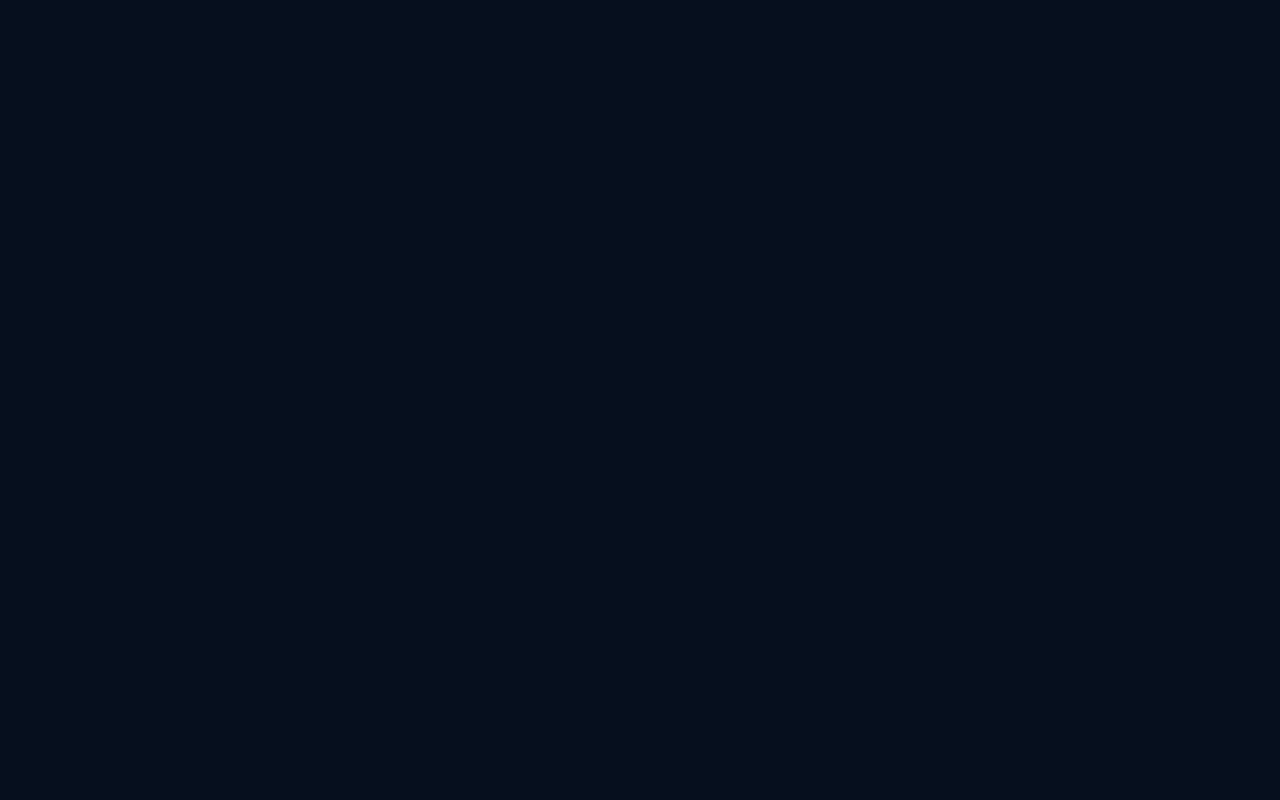
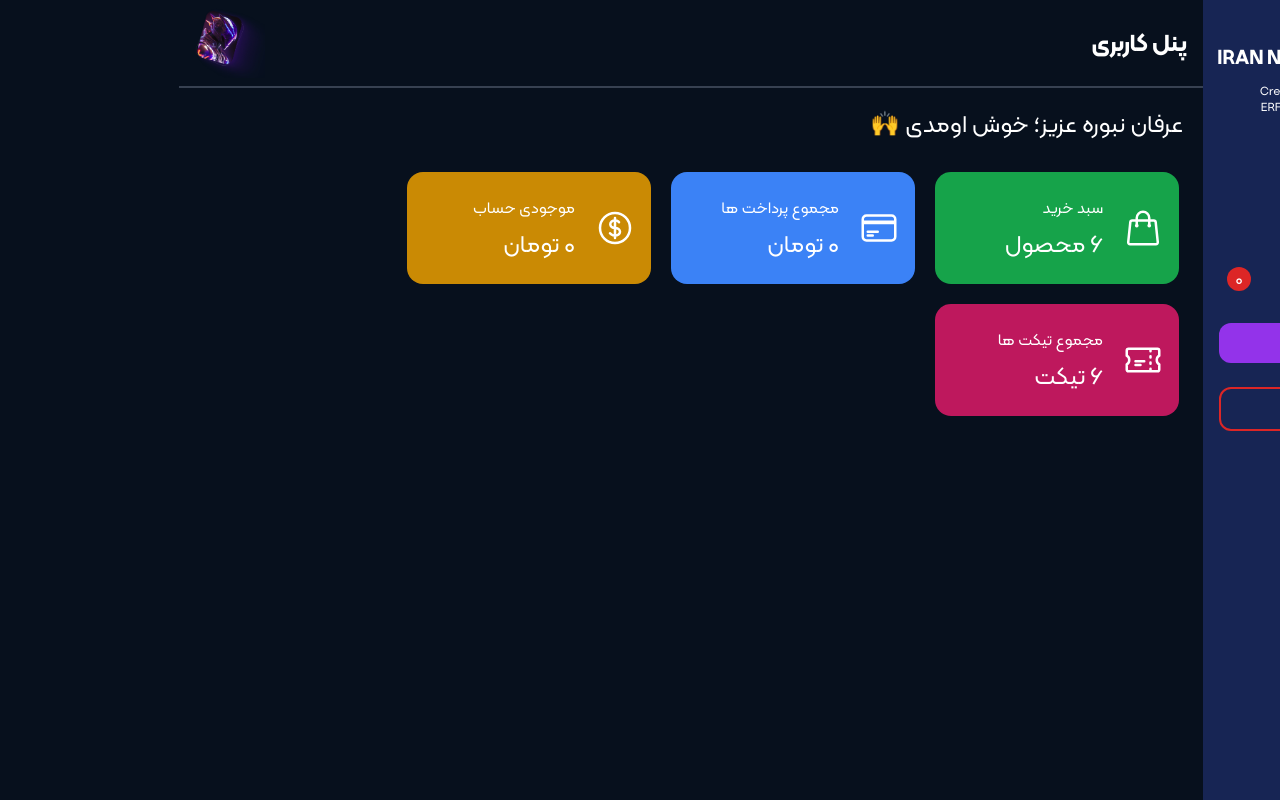
Before and after one commit to ERFAN7255/NFT, a Next.js app: page /my-account in a window 1280 px wide. Before the commit this address had no page. Built offline with nearby package versions, Linux system fonts and the light colour scheme.

Commit message:
create and design page my-account

```diff
--- a/src/app/my-account/page.js
+++ b/src/app/my-account/page.js
@@ -2,9 +2,98 @@
 import React from "react";
 
 function page() {
-  redirect("/user-panel/UserDetails");
-
-  return <div>Hello baby :)</div>;
+  return (
+    <div className="w-full p-6 flex flex-col lg:flex-row lg:flex-wrap gap-5">
+      <div className="xl:w-1/4 bg-green-600 flex justify-start items-center gap-5 py-6 px-4 rounded-2xl">
+        <div className="icon">
+          <svg
+            xmlns="http://www.w3.org/2000/svg"
+            fill="none"
+            viewBox="0 0 24 24"
+            strokeWidth={1.5}
+            stroke="white"
+            className="size-10"
+          >
+            <path
+              strokeLinecap="round"
+              strokeLinejoin="round"
+              d="M15.75 10.5V6a3.75 3.75 0 1 0-7.5 0v4.5m11.356-1.993 1.263 12c.07.665-.45 1.243-1.119 1.243H4.25a1.125 1.125 0 0 1-1.12-1.243l1.264-12A1.125 1.125 0 0 1 5.513 7.5h12.974c.576 0 1.059.435 1.119 1.007ZM8.625 10.5a.375.375 0 1 1-.75 0 .375.375 0 0 1 .75 0Zm7.5 0a.375.375 0 1 1-.75 0 .375.375 0 0 1 .75 0Z"
+            />
+          </svg>
+        </div>
+        <div className="text flex flex-col items-start gap-2">
+          <h3 className=" text-white">سبد خرید</h3>
+          <h3 className="text-2xl text-white">6 محصول</h3>
+        </div>
+      </div>
+      <div className="xl:w-1/4 bg-blue-500 flex justify-start items-center gap-5 py-6 px-4 rounded-2xl">
+        <div className="icon">
+          <svg
+            xmlns="http://www.w3.org/2000/svg"
+            fill="none"
+            viewBox="0 0 24 24"
+            strokeWidth={1.5}
+            stroke="white"
+            className="size-10"
+          >
+            <path
+              strokeLinecap="round"
+              strokeLinejoin="round"
+              d="M2.25 8.25h19.5M2.25 9h19.5m-16.5 5.25h6m-6 2.25h3m-3.75 3h15a2.25 2.25 0 0 0 2.25-2.25V6.75A2.25 2.25 0 0 0 19.5 4.5h-15a2.25 2.25 0 0 0-2.25 2.25v10.5A2.25 2.25 0 0 0 4.5 19.5Z"
+            />
+          </svg>
+        </div>
+        <div className="text flex flex-col items-start gap-2">
+          <h3 className=" text-white">مجموع پرداخت ها</h3>
+          <h3 className="text-2xl text-white">0 تومان</h3>
+        </div>
+      </div>
+      <div className="xl:w-1/4 bg-yellow-600 flex justify-start items-center gap-5 py-6 px-4 rounded-2xl">
+        <div className="icon">
+          <svg
+            xmlns="http://www.w3.org/2000/svg"
+            fill="none"
+            viewBox="0 0 24 24"
+            strokeWidth={1.5}
+            stroke="white"
+            className="size-10"
+          >
+            <path
+              strokeLinecap="round"
+              strokeLinejoin="round"
+              d="M12 6v12m-3-2.818.879.659c1.171.879 3.07.879 4.242 0 1.172-.879 1.172-2.303 0-3.182C13.536 12.219 12.768 12 12 12c-.725 0-1.45-.22-2.003-.659-1.106-.879-1.106-2.303 0-3.182s2.9-.879 4.006 0l.415.33M21 12a9 9 0 1 1-18 0 9 9 0 0 1 18 0Z"
+            />
+          </svg>
+        </div>
+        <div className="text flex flex-col items-start gap-2">
+          <h3 className=" text-white">موجودی حساب</h3>
+          <h3 className="text-2xl text-white">0 تومان</h3>
+        </div>
+      </div>
+      <div className="xl:w-1/4 bg-pink-700 flex justify-start items-center gap-5 py-6 px-4 rounded-2xl">
+        <div className="icon">
+          <svg
+            xmlns="http://www.w3.org/2000/svg"
+            fill="none"
+            viewBox="0 0 24 24"
+            strokeWidth={1.5}
+            stroke="white"
+            className="size-10"
+          >
+            <path
+              strokeLinecap="round"
+              strokeLinejoin="round"
+              d="M16.5 6v.75m0 3v.75m0 3v.75m0 3V18m-9-5.25h5.25M7.5 15h3M3.375 5.25c-.621 0-1.125.504-1.125 1.125v3.026a2.999 2.999 0 0 1 0 5.198v3.026c0 .621.504 1.125 1.125 1.125h17.25c.621 0 1.125-.504 1.125-1.125v-3.026a2.999 2.999 0 0 1 0-5.198V6.375c0-.621-.504-1.125-1.125-1.125H3.375Z"
+            />
+          </svg>
+        </div>
+        <div className="text flex flex-col items-start gap-2">
+          <h3 className=" text-white">مجموع تیکت ها</h3>
+          <h3 className="text-2xl text-white">6 تیکت</h3>
+        </div>
+      </div>
+    </div>
+  );
 }
 
 export default page;
```
